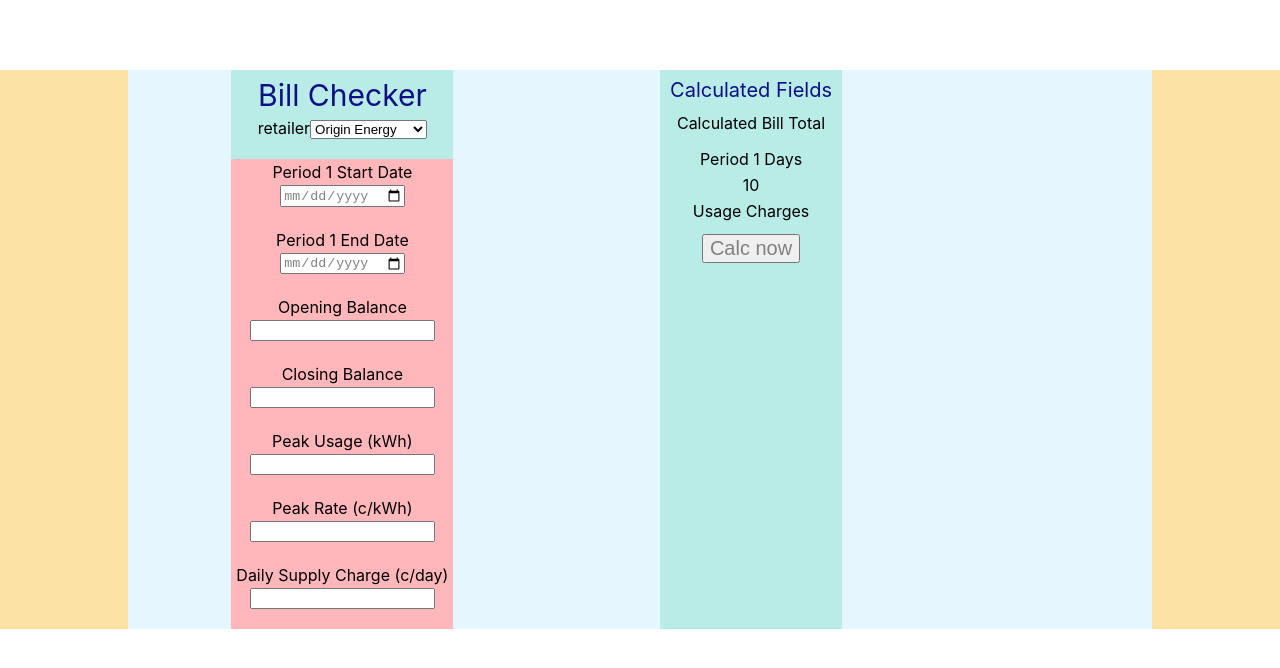
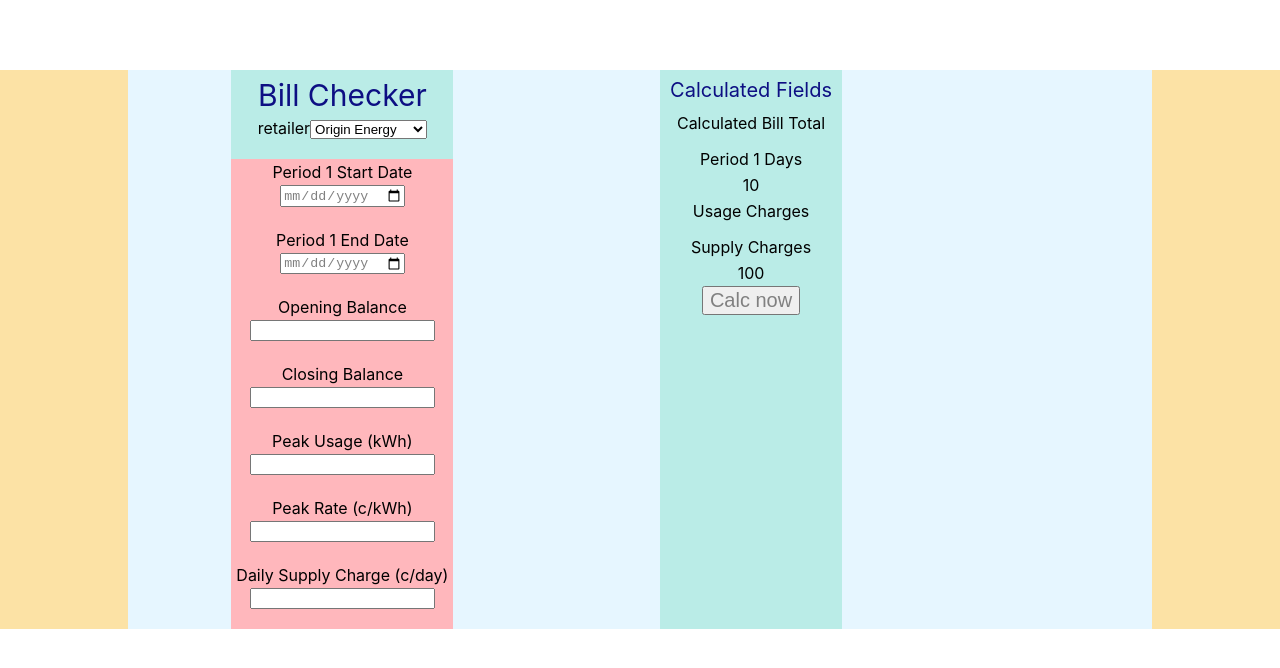
Before and after one commit to carlprins/react-gh-checker, a React (Create React App) app: page / in a window 1280 px wide. Shown: the top 668 px of the page. Built offline with nearby package versions, Linux system fonts and the light colour scheme.

Commit message:
Added supply Charges

```diff
--- a/src/formContainer/formContainer.js
+++ b/src/formContainer/formContainer.js
@@ -21,6 +21,8 @@ class FormContainer extends React.Component {
             peakUsage: '',
             peakRate: '',
             calcUsageCharges: '',
+            dailySupplyCharge: '',
+            calcSupplyCharges: '100'
 
         }
         this.handleChange = this.handleChange.bind(this);
@@ -33,9 +35,11 @@ class FormContainer extends React.Component {
         let a = new Date(this.state.period1StartDate)
         let b = new Date(this.state.period1EndDate)
         let period1Days = (b-a)/(1000 * 60 * 60 *24)+1
+        let supplyCharges = this.state.dailySupplyCharge/100 * period1Days
         this.setState( { calcBillTotal: billTotal } )
         this.setState( { calcUsageCharges: usageCharges} )
         this.setState( { calcPeriod1Days: period1Days } )
+        this.setState( {calcSupplyCharges: supplyCharges} )
     }
     handleChange = async (e) => {
         const value = e.target.value
@@ -68,6 +72,8 @@ class FormContainer extends React.Component {
                     <p>{this.state.calcPeriod1Days}</p>
                     <p>Usage Charges</p>
                     <p>{this.state.calcUsageCharges}</p>
+                    <p>Supply Charges</p>
+                    <p>{this.state.calcSupplyCharges}</p>
                     <input className="Button" type="button" onClick={this.calcFields} value="Calc now"></input>
                 </div>
                 <div>
```
